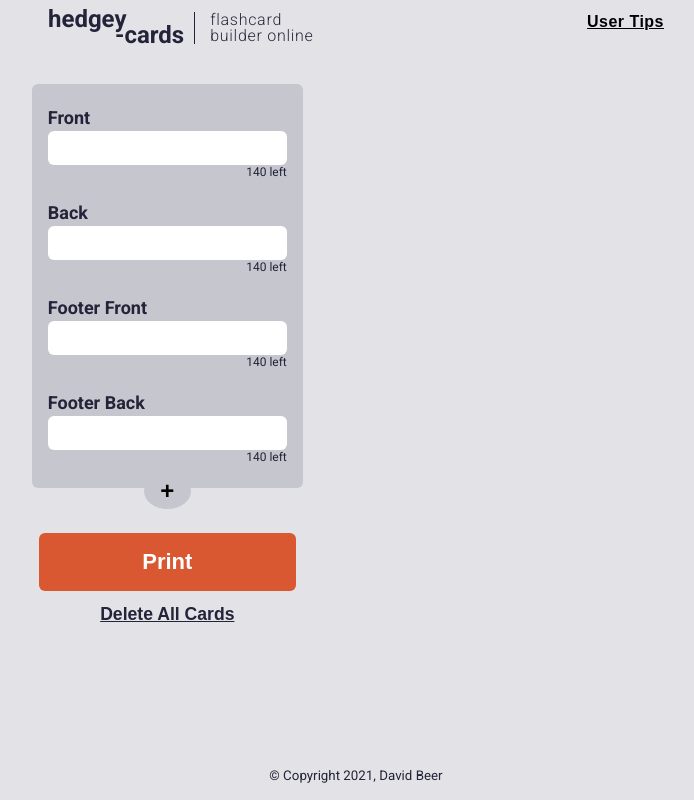
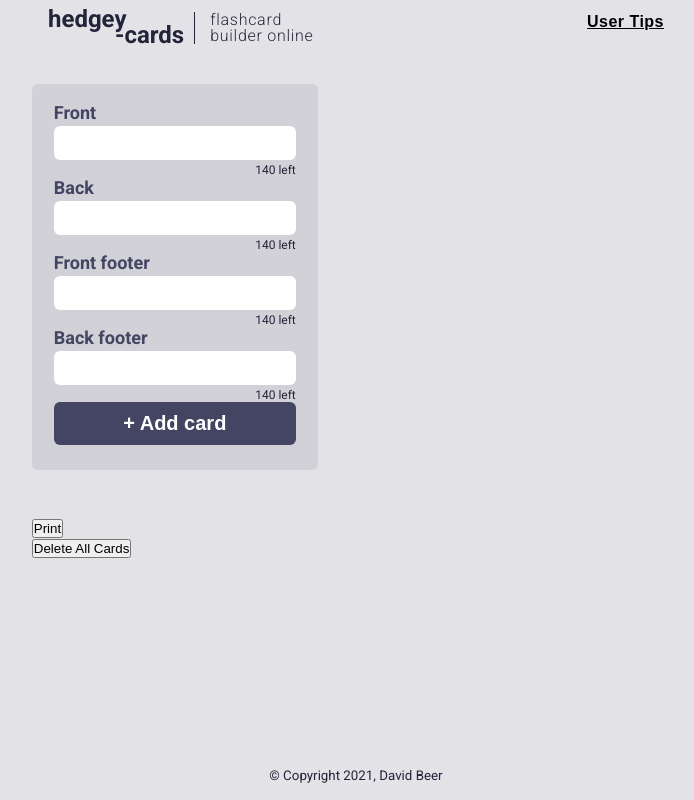
Before and after one commit to Obtez/flash-card-generator, a React (Create React App) app: page / in a window 1280 px wide. Shown: the whole page, without its empty margins (284-978 px from the left). Built offline with nearby package versions, Linux system fonts and the light colour scheme.

Commit message:
redesign of input form done

```diff
--- a/src/components/Button/Button.module.scss
+++ b/src/components/Button/Button.module.scss
@@ -1,23 +1,23 @@
 @import "../../styles/variables";
 
-.btn {
-  padding: 0.72em 0;
-  width: 100%;
-  border-radius: 6px;
-  font-weight: 700;
-}
+// .btn {
+//   padding: 0.72em 0;
+//   width: 100%;
+//   border-radius: 6px;
+//   font-weight: 700;
+// }
 
-.btnPrimary {
-  font-size: 1.375em;
-  color: $light;
-  background-color: $accent;
-  border: none;
-}
+// .btnPrimary {
+//   font-size: 1.375em;
+//   color: $light;
+//   background-color: $accent;
+//   border: none;
+// }
 
-.btnSecondary {
-  font-size: 1.1em;
-  text-decoration: underline;
-  color: $text;
-  background-color: rgba(0, 0, 0, 0);
-  border: none;
-}
+// .btnSecondary {
+//   font-size: 1.1em;
+//   text-decoration: underline;
+//   color: $text;
+//   background-color: rgba(0, 0, 0, 0);
+//   border: none;
+// }
--- a/src/pages/Builder/Builder.tsx
+++ b/src/pages/Builder/Builder.tsx
@@ -101,13 +101,15 @@ const BuilderPage = () => {
   }
 
   return (
-      <div className={styles.builderContainer}>
+    <div className={styles.cardBuilder}>
+
+      <div className={styles.controls}>
         <div className={styles.separator} />
-          <div className={styles.cardBuilder}>
-            <div className={styles.controls}>
-              <BuilderForm addCardToStack={(card: ICard) => addCardToStack(card)}/>
+        <BuilderForm addCardToStack={(card: ICard) => addCardToStack(card)} />
+      </div>
+
+      <div className={styles.buttons}>
         <div className={styles.previewBtn}>
-
           <ReactToPrint
             trigger={() => <Button type={"button"} isPrimary={true}>Print</Button>}
             content={() => printRef.current}
@@ -115,6 +117,7 @@ const BuilderPage = () => {
             pageStyle={"margin: 1.2cm 1cm"}
           />
         </div>
+
         <div className={styles.deleteBtn}>
           <Button type="button" isPrimary={false} onClick={() => deleteAllCards()}>Delete All Cards</Button>
         </div>
@@ -122,12 +125,12 @@ const BuilderPage = () => {
 
       <div className={styles.cardsContainer}>
         {cardStack.length > 0 ?
-                <CardList cardStack={cardStack} deleteCard={deleteCard} populateEditModal={populateEditModal}/> : null}
-                    </div>
+          <CardList cardStack={cardStack} deleteCard={deleteCard} populateEditModal={populateEditModal} /> : null}
       </div>
 
+
       <div className={styles.hidden} ref={printRef}>
-                  <Preview cardStack={cardStack} togglePreview={togglePreview}/>
+        <Preview cardStack={cardStack} togglePreview={togglePreview} />
       </div>
 
 
@@ -136,7 +139,7 @@ const BuilderPage = () => {
         showEdit ? (
           <div className={styles.editModal}>
             <div className={styles.editContainer}>
-                  <EditModal cardToEdit={cardToEdit} updateCardStack={updateCardStack}/>
+              <EditModal cardToEdit={cardToEdit} updateCardStack={updateCardStack} />
             </div>
           </div>
         ) : null
--- a/src/pages/Builder/_styles/CardBuilder.module.scss
+++ b/src/pages/Builder/_styles/CardBuilder.module.scss
@@ -1,297 +1,328 @@
-@import "../../../styles/variables";
-@import "../../../styles/mixins";
+// @import "../../../styles/variables";
+// @import "../../../styles/mixins";
 
-@media screen {
-  .builderContainer {
-    .separator {
-      width: 100%;
-      height: 2.5rem;
-    }
-  }
-  .cardBuilder {
-    margin: 0;
-    display: flex;
-    flex-flow: column nowrap;
+// @media screen {
+//   .separator {
+//     width: 100%;
+//     height: 2.5rem;
+//   }
+
+//   .cardBuilder {
+//     margin: 0;
+//     display: flex;
+//     flex-flow: column nowrap;
 
 
 
-    .previewBtn {
-      width: 95%;
-      margin: auto;
-      margin-top: 2.8125rem;
-    }
-  }
+//     .previewBtn {
+//       width: 95%;
+//       margin: auto;
+//       margin-top: 2.8125rem;
+//     }
+//   }
 
-  .formContainer {
-    width: 100%;
-    padding: 0rem 1rem 1.5rem 1rem;
-    border-radius: 6px;
-    position: relative;
-    background-color: $bg-dark;
+//   .formContainer {
+//     width: 100%;
+//     padding: 0rem 1rem 1.5rem 1rem;
+//     border-radius: 6px;
+//     position: relative;
+//     background-color: $bg-dark;
 
-    .formGroup {
-      label {
-        display: block;
-        padding-top: 1.438rem;
-        margin-bottom: 0.188rem;
-        font-size: 1.125rem;
-        font-weight: 700;
-      }
+//     .formGroup {
+//       label {
+//         display: block;
+//         padding-top: 1.438rem;
+//         margin-bottom: 0.188rem;
+//         font-size: 1.125rem;
+//         font-weight: 700;
+//       }
 
-      input[type="text"] {
-        width: 100%;
-        display: block;
-        padding: 0.5em 1em;
-        font-size: 1em;
-        border-radius: 6px;
-        border: none;
-      }
+//       input[type="text"] {
+//         width: 100%;
+//         display: block;
+//         padding: 0.5em 1em;
+//         font-size: 1em;
+//         border-radius: 6px;
+//         border: none;
+//       }
 
-      .charsLeft {
-        display: block;
-        text-align: end;
-        font-size: .75rem;
-      }
-    }
+//       .charsLeft {
+//         display: block;
+//         text-align: end;
+//         font-size: .75rem;
+//       }
+//     }
 
-    .submitContainer {
-      width: 100%;
-      display: flex;
-      justify-content: center;
-    }
+//     .submitContainer {
+//       width: 100%;
+//       display: flex;
+//       justify-content: center;
+//     }
 
-     input[type="submit"] {
-      display: block;
-      position: absolute;
-      bottom: -1.3rem;
-      background-color: $bg-dark;
-      border: none;
-      border-radius: 50%;
-      font-size: 1.5rem;
-      font-weight: 700;
-      padding: .25rem .6rem .25rem .6rem;
-    }
-  }
+//      input[type="submit"] {
+//       display: block;
+//       position: absolute;
+//       bottom: -1.3rem;
+//       background-color: $bg-dark;
+//       border: none;
+//       border-radius: 50%;
+//       font-size: 1.5rem;
+//       font-weight: 700;
+//       padding: .25rem .6rem .25rem .6rem;
+//     }
+//   }
 
-  .cardsContainer {
-    width: 100%;
-    margin: auto;
-  }
+//   .cardsContainer {
+//     width: 100%;
+//     margin: auto;
+//   }
 
-  .cardList {
-    margin-top: 2rem;
-  }
+//   .cardList {
+//     margin-top: 2rem;
+//   }
 
-  .cardItem {
-    width: 100%;
-    margin-bottom: 2rem;
+//   .cardItem {
+//     width: 100%;
+//     margin-bottom: 2rem;
 
-    display: flex;
-    flex-flow: column nowrap;
+//     display: flex;
+//     flex-flow: column nowrap;
 
-    .cardFront,
-    .cardBack {
-      background-color: $light;
-      height: calc(95vw / 1.7191011236);
-      border-radius: 6px;
-      display: flex;
-      flex-flow: column nowrap;
-      position: relative;
+//     .cardFront,
+//     .cardBack {
+//       background-color: $light;
+//       height: calc(95vw / 1.7191011236);
+//       border-radius: 6px;
+//       display: flex;
+//       flex-flow: column nowrap;
+//       position: relative;
 
-      .cardBody {
-        flex-grow: 1;
-        display: flex;
-        flex-flow: row wrap;
-        white-space: pre-wrap;
-        padding: 1rem;
-        justify-content: center;
-        align-items: center;
-      }
+//       .cardBody {
+//         flex-grow: 1;
+//         display: flex;
+//         flex-flow: row wrap;
+//         white-space: pre-wrap;
+//         padding: 1rem;
+//         justify-content: center;
+//         align-items: center;
+//       }
 
-      .cardFooter {
-        position: absolute;
-        bottom: 0;
-        width: 100%;
-        padding: .3rem;
-        text-align: end;
-      }
-    }
+//       .cardFooter {
+//         position: absolute;
+//         bottom: 0;
+//         width: 100%;
+//         padding: .3rem;
+//         text-align: end;
+//       }
+//     }
 
-    .cardFront {
-      margin-bottom: 1rem;
-    }
+//     .cardFront {
+//       margin-bottom: 1rem;
+//     }
 
-    .btnContainer {
-      margin-top: .2rem;
-      text-align: end;
-      font-size: 1.5rem;
+//     .btnContainer {
+//       margin-top: .2rem;
+//       text-align: end;
+//       font-size: 1.5rem;
 
-      .editIcon {
-        color: $text-icon;
-      }
+//       .editIcon {
+//         color: $text-icon;
+//       }
 
-      .deleteIcon {
-        margin-left: .5rem;
-        color: $accent-icon;
-      }
-    }
-  }
+//       .deleteIcon {
+//         margin-left: .5rem;
+//         color: $accent-icon;
+//       }
+//     }
+//   }
 
-  .editModal {
-    position: fixed;
-    background-color: rgba(20,20,32,.31);
-    top: 0;
-    right: 0;
-    bottom: 0;
-    left: 0;
-    display: flex;
-    justify-content: center;
-    align-items: center;
+//   .editModal {
+//     position: fixed;
+//     background-color: rgba(20,20,32,.31);
+//     top: 0;
+//     right: 0;
+//     bottom: 0;
+//     left: 0;
+//     display: flex;
+//     justify-content: center;
+//     align-items: center;
 
-    .editContainer {
-      width: 95%;
-      margin: auto;
-      text-align: center;
-      background-color: $bg-dark;
-      color: $text;
-      border-radius: 6px;
-      padding: 1rem;
+//     .editContainer {
+//       width: 95%;
+//       margin: auto;
+//       text-align: center;
+//       background-color: $bg-dark;
+//       color: $text;
+//       border-radius: 6px;
+//       padding: 1rem;
 
-      form {
-        label {
-          display: block;
-          text-align: left;
-          padding-top: 1.438rem;
-          margin-bottom: 0.188rem;
-          font-size: 1.125rem;
-          font-weight: 700;
-        }
+//       form {
+//         label {
+//           display: block;
+//           text-align: left;
+//           padding-top: 1.438rem;
+//           margin-bottom: 0.188rem;
+//           font-size: 1.125rem;
+//           font-weight: 700;
+//         }
 
-        input[type="text"] {
-          width: 100%;
-          display: block;
-          padding: 0.5em 1em;
-          font-size: 1em;
-          border-radius: 6px;
-          border: none;
-        }
+//         input[type="text"] {
+//           width: 100%;
+//           display: block;
+//           padding: 0.5em 1em;
+//           font-size: 1em;
+//           border-radius: 6px;
+//           border: none;
+//         }
 
-        input[type="submit"] {
-          display: block;
-          width: 100%;
-          margin-top: 1.5rem;
-          padding: .5rem 0;
-          border-radius: 6px;
-          font-weight: 500;
+//         input[type="submit"] {
+//           display: block;
+//           width: 100%;
+//           margin-top: 1.5rem;
+//           padding: .5rem 0;
+//           border-radius: 6px;
+//           font-weight: 500;
 
-          font-size: 1.25rem;
-          color: $light;
-          background-color: $accent;
-          border: none;
-        }
-      }
+//           font-size: 1.25rem;
+//           color: $light;
+//           background-color: $accent;
+//           border: none;
+//         }
+//       }
 
-      h3 {
-        font-size: 1.8rem;
-      }
-    }
-  }
+//       h3 {
+//         font-size: 1.8rem;
+//       }
+//     }
+//   }
+
+//   .hidden {
+//     visibility: hidden;
+//     position: absolute;
+//     z-index: 100;
+//   }
+// }
+
+// @media screen and (min-width: 1024px) {
+//   .cardBuilder {
+//     flex-flow: row nowrap;
+//   }
+
+//   .controls {
+//     // width: 33%;
+//     // max-width: 360px;
+//   }
+
+//   .cardsContainer {
+//     width: auto;
+//     padding: 0;
+//     margin: 0 auto;
+//   }
+
+//   .cardList {
+//     margin-top: 0;
+
+//     ul {
+//       width: 100%;
+//     }
+//   }
+
+//   .cardItem {
+//     flex-flow: row wrap;
+
+//     max-width: calc(560px * 2);
+
+//     .cardFront,
+//     .cardBack {
+//       width: calc(50% - .5rem);
+//       height: calc(33vw / 1.7191011236);
+
+//       max-width: 560px;
+//       max-height: calc(560px / 1.7191011236);
+
+//       .cardFooter {
+//         border-top: 1px solid $text;
+//         padding: .4rem .8rem;
+//       }
+//     }
+
+//     .cardFront {
+//       margin-right: 1rem;
+//       margin-bottom: 0.2rem;
+//     }
+
+//     .btnContainer {
+//       display: flex;
+//       width: 100%;
+//       margin-top: 0;
+//       align-items: flex-start;
+//       justify-content: flex-end;
+//       font-size: 1.2rem;
+//     }
+//   }
+
+//   .editModal {
+
+//     .editContainer {
+//       max-width: 360px;
+//     }
+//   }
+// }
+
+// @media screen and (min-width: 1400px) {
+//   .cardBuilder {
+
+//     .controls {
+//     }
+//   }
+
+//   .formContainer {
+//   }
+
+//   .cardItem {
+//     display: block;
+
+//     .cardFront,
+//     .cardBack {
+//       display: inline-flex;
+//     }
+
+//     .cardFront {
+//     }
+
+//     .btnContainer {
+//     }
+//   }
+// }
 
 .hidden {
   visibility: hidden;
   position: absolute;
   z-index: 100;
 }
+
+.separator {
+  width: 100%;
+  height: 2.5rem;
 }
 
-@media screen and (min-width: 1024px) {
 .cardBuilder {
-    flex-flow: row nowrap;
+  display: grid;
+  grid-template-areas:
+  "controls cards"
+  "buttons cards";
+  grid-template-rows: auto 1fr;
+  gap: 3rem;
 }
 
 .controls {
-    // width: 33%;
-    // max-width: 360px;
+  grid-area: controls;
+}
+
+.buttons {
+  grid-area: buttons;
 }
 
 .cardsContainer {
-    width: auto;
-    padding: 0;
-    margin: 0 auto;
+  grid-area: cards;
 }
-
-  .cardList {
-    margin-top: 0;
-
-    ul {
-      width: 100%;
-    }
-  }
-
-  .cardItem {
-    flex-flow: row wrap;
-
-    max-width: calc(560px * 2);
-
-    .cardFront,
-    .cardBack {
-      width: calc(50% - .5rem);
-      height: calc(33vw / 1.7191011236);
-
-      max-width: 560px;
-      max-height: calc(560px / 1.7191011236);
-
-      .cardFooter {
-        border-top: 1px solid $text;
-        padding: .4rem .8rem;
-      }
-    }
-
-    .cardFront {
-      margin-right: 1rem;
-      margin-bottom: 0.2rem;
-    }
-
-    .btnContainer {
-      display: flex;
-      width: 100%;
-      margin-top: 0;
-      align-items: flex-start;
-      justify-content: flex-end;
-      font-size: 1.2rem;
-    }
-  }
-
-  .editModal {
-
-    .editContainer {
-      max-width: 360px;
-    }
-  }
-}
-
-@media screen and (min-width: 1400px) {
-  .cardBuilder {
-
-    .controls {
-    }
-  }
-
-  .formContainer {
-  }
-
-  .cardItem {
-    display: block;
-
-    .cardFront,
-    .cardBack {
-      display: inline-flex;
-    }
-
-    .cardFront {
-    }
-
-    .btnContainer {
-    }
-  }
-}
--- /dev/null
+++ b/src/pages/Builder/components/BuilderForm.module.scss
@@ -0,0 +1,48 @@
+@import "../../../styles/variables";
+
+.formContainer {
+  width: 286px;
+  padding: 1.125rem 1.375rem 1.563rem 1.375rem;
+  border-radius: .375rem;
+  background-color: $form-bg;
+
+  .formGroup {
+
+    label {
+      display: block;
+      margin-bottom: .188rem;
+      font-size: 1.125rem;
+      font-weight: 700;
+      color: $label;
+    }
+
+    input {
+      display: block;
+      width: 100%;
+      margin-bottom: .188rem;
+      padding: .5rem 1rem;
+      font-size: 1rem;
+      border: none;
+      border-radius: .375rem;
+    }
+
+    small {
+      display: block;
+      text-align: end;
+      font-size: .75rem;
+    }
+  }
+
+  .submitContainer {
+    input {
+      width: 100%;
+      padding: .625rem;
+      font-size: 1.25rem;
+      font-weight: 700;
+      color: white;
+      background-color: $label;
+      border: none;
+      border-radius: .375rem;
+    }
+  }
+}
--- a/src/pages/Builder/components/BuilderForm.tsx
+++ b/src/pages/Builder/components/BuilderForm.tsx
@@ -1,10 +1,8 @@
-import FormGroup from "components/forms/FormGroup/FormGroup";
-import FormLabel from "components/forms/FormLabel/FormLabel";
 import { FormEvent, useState, useEffect, useRef } from "react";
 import { ChangeEvent } from "react"
 import { v4 as uuidv4 } from 'uuid';
 import { ICard } from "types";
-import styles from "../_styles/CardBuilder.module.scss";
+import styles from "./BuilderForm.module.scss";
 
 interface PropsType {
   addCardToStack: (card: ICard) => void
@@ -78,7 +76,7 @@ const CardForm = ({addCardToStack}: PropsType) => {
   return (
     <form onSubmit={handleSubmit} className={styles.formContainer}>
       <div className={styles.formGroup}>
-        <FormLabel inputID="front">Front</FormLabel>
+      <label htmlFor="front">Front</label>
       <input
       type="text"
       name="front" id="front"
@@ -88,12 +86,12 @@ const CardForm = ({addCardToStack}: PropsType) => {
       maxLength={140}
       required
         />
-        <small className={styles.charsLeft}>{charsLeft.front} left</small>
+      <small className={styles.charsLeft}>{charsLeft.front} left</small>
       </div>
 
 
        <div className={styles.formGroup}>
-        <FormLabel inputID="back">Back</FormLabel>
+        <label htmlFor="back">Back</label>
         <input
         type="text"
         name="back"
@@ -107,7 +105,7 @@ const CardForm = ({addCardToStack}: PropsType) => {
       </div>
 
       <div className={styles.formGroup}>
-        <FormLabel inputID="footerFront">Footer Front</FormLabel>
+        <label htmlFor="footerFront">Front footer</label>
         <input
         type="text"
         name="footerFront"
@@ -120,7 +118,7 @@ const CardForm = ({addCardToStack}: PropsType) => {
       </div>
 
       <div className={styles.formGroup}>
-        <FormLabel inputID="footerFront">Footer Back</FormLabel>
+        <label htmlFor="footerBack">Back footer</label>
         <input
         type="text"
         name="footerBack"
@@ -135,7 +133,7 @@ const CardForm = ({addCardToStack}: PropsType) => {
       <span className={styles.submitContainer}>
         <input
         type="submit"
-        value=" + "
+        value="+ Add card"
         className={styles.submitBtn}
         />
       </span>
--- /dev/null
+++ b/src/pages/Builder/components/CardList.module.scss
@@ -0,0 +1,14 @@
+.cardList {
+
+
+}
+
+.columnHeading {
+  height: 2.5rem;
+  display: grid;
+  grid-template-columns: 1fr 1fr;
+  align-items: center;
+  h3 {
+    text-align: center;
+  }
+}
--- a/src/pages/Builder/components/CardList.tsx
+++ b/src/pages/Builder/components/CardList.tsx
@@ -1,6 +1,6 @@
 import { ICard } from "types";
 import Card from "./Card";
-import styles from "../_styles/CardBuilder.module.scss";
+import styles from "./CardList.module.scss";
 
 interface PropsType {
   cardStack: ICard[]
@@ -11,12 +11,20 @@ interface PropsType {
 const CardList = ({ cardStack, deleteCard, populateEditModal }: PropsType) => {
   return (
     <section className={styles.cardList}>
+      <header className={styles.columnHeading}>
+          <h3>Front</h3>
+          <h3>Back</h3>
+      </header>
       <ul>
-        {cardStack.map(card => {
-        return (
-          <Card card={card} key={card.id} deleteCard={deleteCard} populateEditModal={populateEditModal} />
+        {
+          cardStack.map(card => <Card
+            key={card.id}
+            card={card}
+            deleteCard={deleteCard}
+            populateEditModal={populateEditModal}
+          />
           )
-        })}
+        }
       </ul>
 
     </section>
--- a/src/styles/_variables.scss
+++ b/src/styles/_variables.scss
@@ -1,4 +1,6 @@
 $body-bg: #E3E3E7;
+$form-bg: #D1D1D7;
+$label: #444463;
 $text: #232339;
 $text-muted: #29293C;
 $text-icon: #494968;
```
Lines whose indentation alone changed are shown as unchanged.
